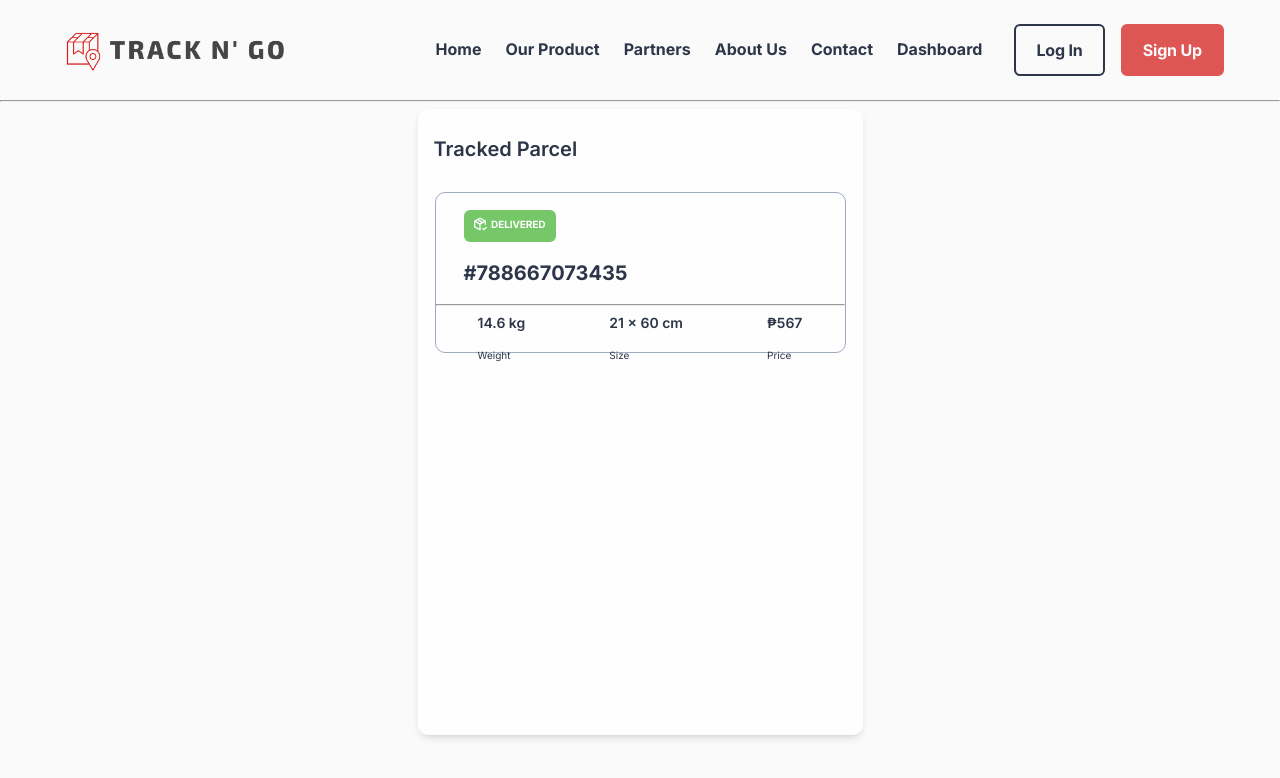
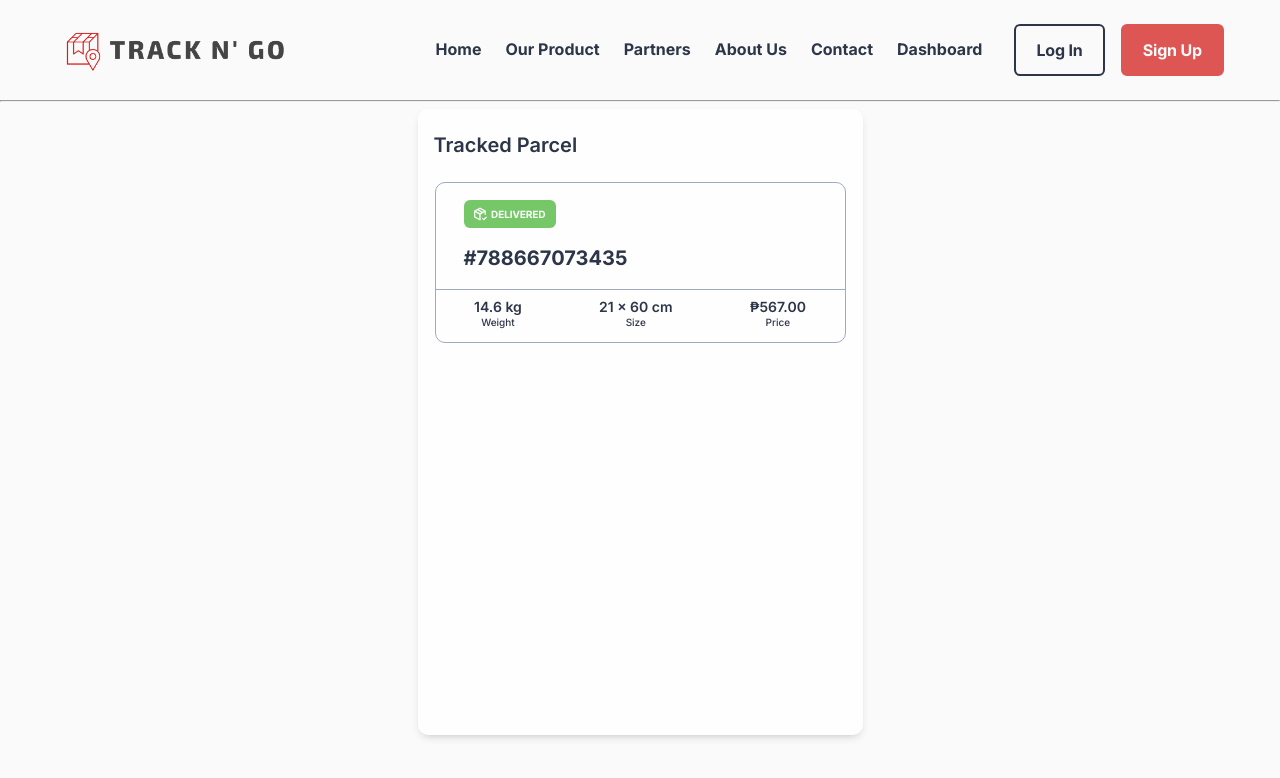
Before and after one commit to Hitagi7/Track-N-Go, a React (Vite) app: page /parceltrackerpage in a window 1280 px wide. Shown: the top 778 px of the page. Built offline with nearby package versions, Linux system fonts and the light colour scheme.

Commit message:
style: finalized tracked parcel container

```diff
--- a/src/components/parceltracker/Parcel.css
+++ b/src/components/parceltracker/Parcel.css
@@ -13,17 +13,17 @@
 .information {
     display: flex;
     flex-direction: column;
-    gap: 1.15rem;
     margin-left: 1.75rem;
     margin-top: 1.06rem;
+    gap: 1.15rem;
 }
 
 .status {
+    display: flex;
     padding: 0.0625rem 0.3125rem;
     width: fit-content;
     border-radius: 6px;
     background: #75C768;
-
 }
 
 .refnumber {
@@ -37,12 +37,28 @@
 
 .details {
     display: flex;
-    align-items: flex-end;
+    height: 100%;
+    align-items: center;
     justify-content: space-around;
+    margin-top: -0.4rem;
 }
 
-hr {
+.Parcel hr {
+    background: #9FAAC0;
+    border: none;
     height: 0.0625rem;
-    width: 100%;
-    background: #2D3648;
-  }
+}
+
+.font-14 {
+    display: flex;
+}
+
+.font-10 {
+    display: flex;
+    justify-content: center;
+    font-weight: 500;
+}
+
+p {
+    all: unset;
+}
--- a/src/components/parceltracker/Parcel.jsx
+++ b/src/components/parceltracker/Parcel.jsx
@@ -23,7 +23,7 @@ function Parcel() {
                 <p className="font-10">Size</p>
             </div>
             <div className="price">
-                <p className="font-14 font-semibold">₱567</p>
+                <p className="font-14 font-semibold">₱567.00</p>
                 <p className="font-10">Price</p>
             </div>
         </div>
```
Also changed, not shown: src/components/parceltracker/Header.css (added, +15 -0 lines), src/components/parceltracker/Header.jsx (added, +15 -0 lines), src/pages/ParcelTracker.jsx (added, +14 -0 lines).
